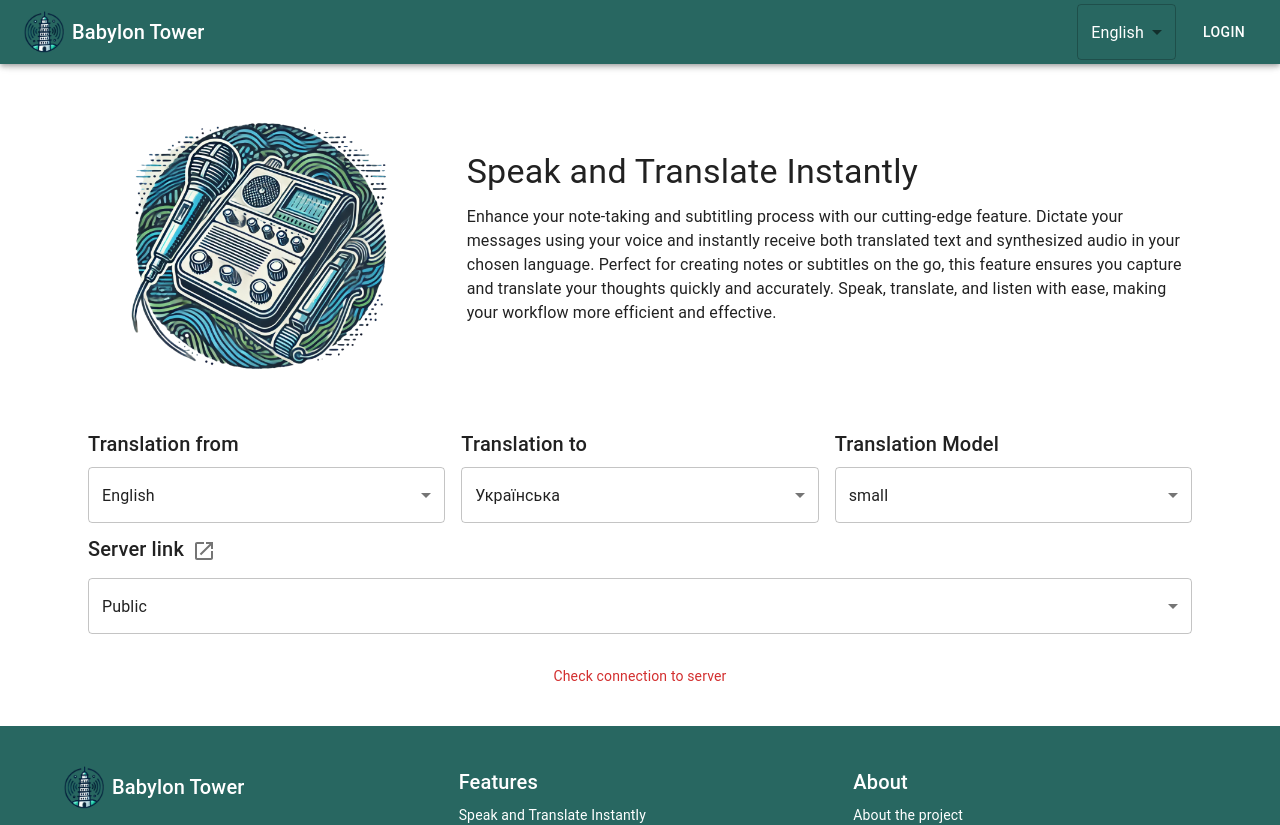
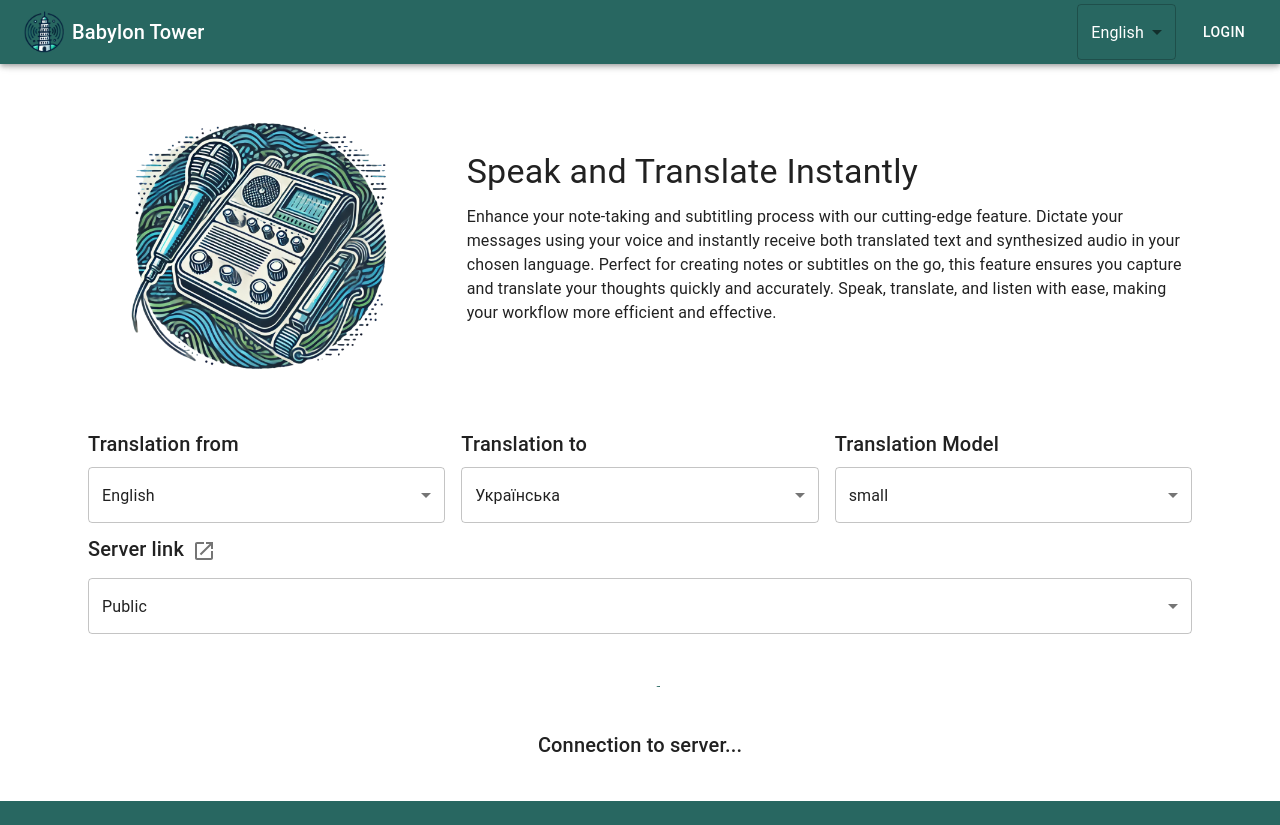
Before and after one commit to Artuar/babelTower, a Next.js app in the folder frontend/: page /voice-recorder in a window 1280 px wide. Shown: the top 825 px of the page. Built offline with nearby package versions, Linux system fonts and the light colour scheme; no server answers.

Commit message:
# ui updates for voice feat

```diff
--- a/frontend/pages/voice-recorder/index.tsx
+++ b/frontend/pages/voice-recorder/index.tsx
@@ -1,7 +1,7 @@
 import { useState, useEffect, useRef, useCallback } from 'react';
 import { ProcessedData } from "../../types/types";
 import Layout from "../layout";
-import {Box, Container, IconButton, Typography} from "@mui/material";
+import { Box, Container } from "@mui/material";
 import { FeatureArticle } from "../../components/FeatureArticle";
 import { InitialisationForm } from "../../components/InitialisationForm";
 import { TranslationModel } from "../../types/types";
@@ -129,11 +129,7 @@ const VoiceRecorderContent: React.FC = () => {
             <Button onClick={initializeModels} fullWidth>
               Initialize recorder
             </Button> :
-            <Box mt={4} textAlign="center" color="error.main">
-              <Typography variant="body2">
-                Check connection to server
-              </Typography>
-            </Box>
+            <Loading text="Connection to server" />
         }
       </>
     );
```
